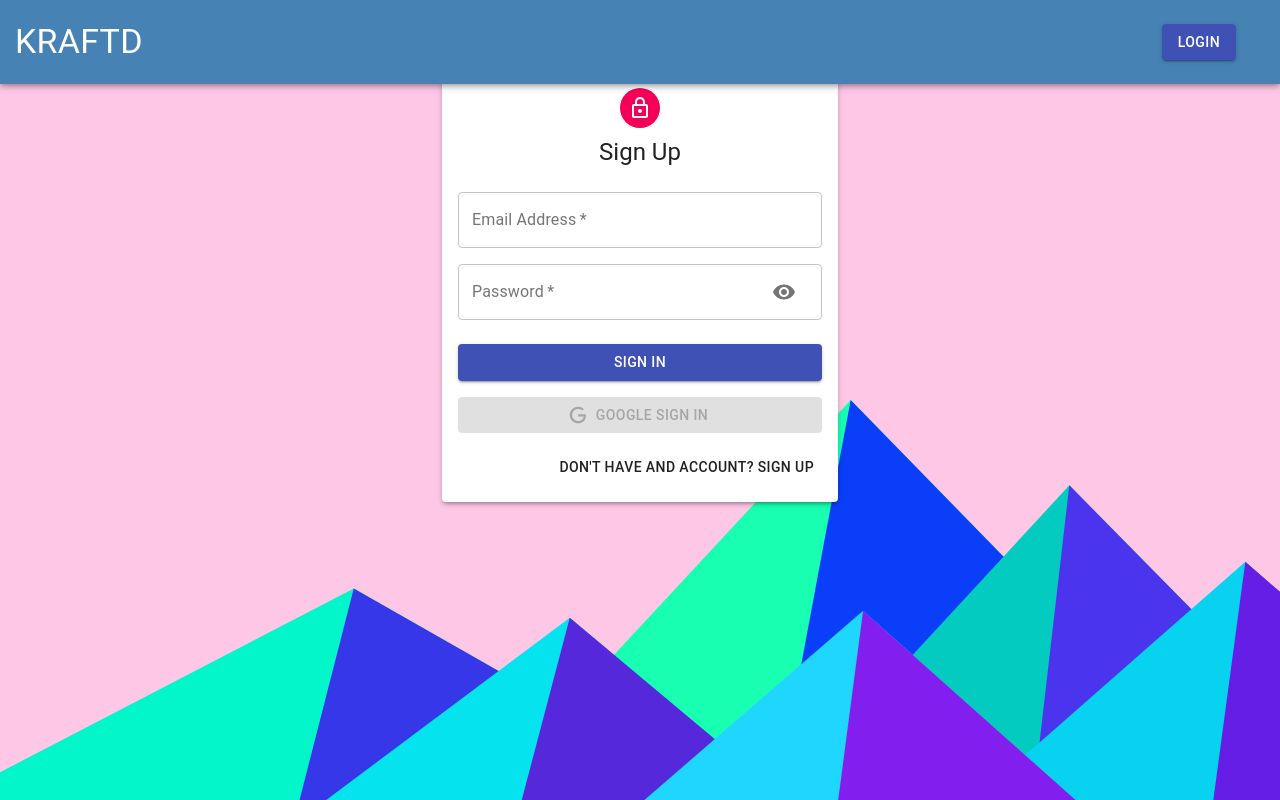
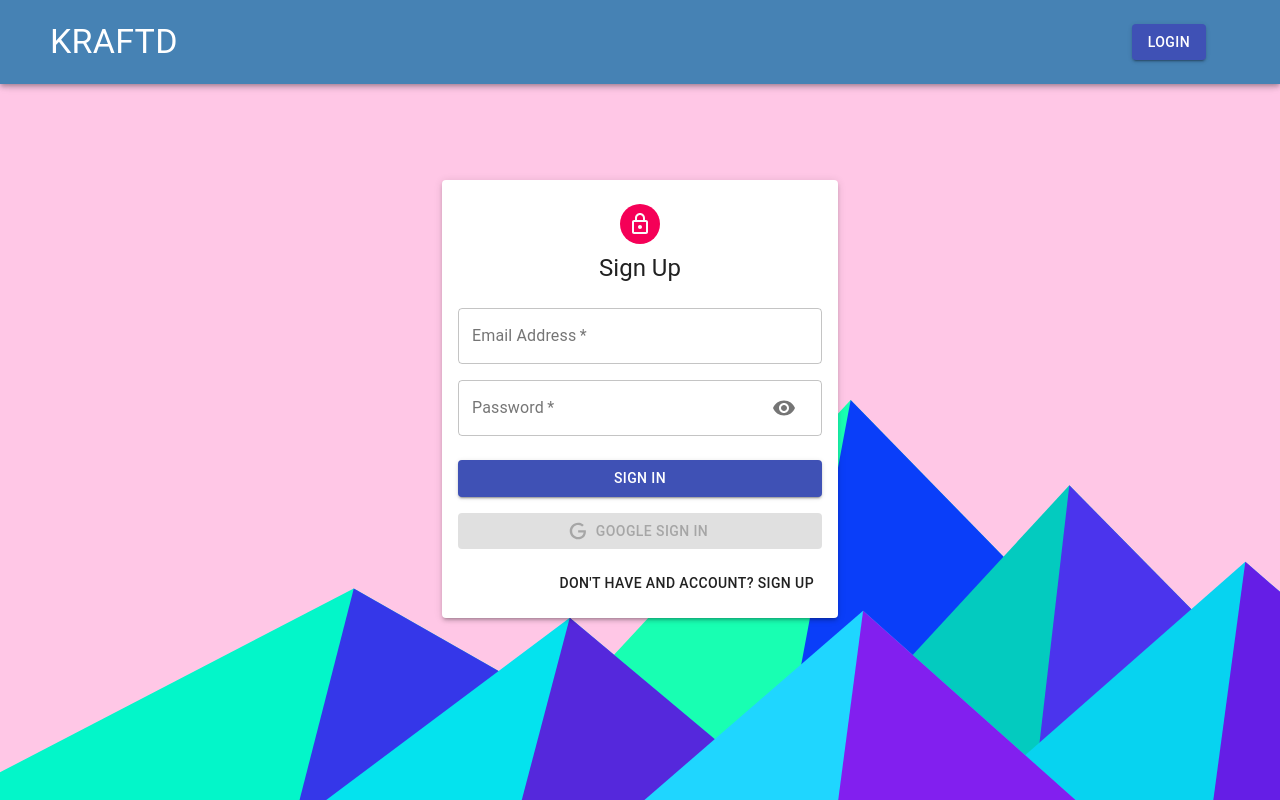
Before and after one commit to All4ara/KRAFTDProject, a React (Create React App) app in the folder client/: page /auth in a window 1280 px wide. Built offline with nearby package versions, Linux system fonts and the light colour scheme.

Commit message:
design fixes

```diff
--- a/client/src/components/Auth/Auth.js
+++ b/client/src/components/Auth/Auth.js
@@ -63,7 +63,7 @@
     }
 
     return (
-        <Container component="main" maxWidth="xs">
+        <Container component="main" maxWidth="xs" style={{marginTop: "180px"}}>
             <Paper className={classes.paper} elevation={3}>
                 <Avatar className={classes.avatar} >
                     <LockOutlinedIcon />
--- a/client/src/components/Home/Home.js
+++ b/client/src/components/Home/Home.js
@@ -19,7 +19,10 @@
     const [currentId, setCurrentId] = useState(null)
     const dispatch = useDispatch();
     const classes = useStyles();
-
+    const query = useQuery();
+    const history = useHistory();
+    const page = query.get('page') || 1;
+    const searchQuery = query.get('searchQuery');
 
     useEffect(() =>{
         dispatch(getPosts());
@@ -27,12 +30,12 @@
 
     return(
         <Grow in>
-        <Container>
-          <Grid className={classes.content} container justify="space-around" alignItems="stretch" spacing={3}>
-              <Grid className={classes.post} item xs={12} sm={6}>
+        <Container maxWidth="lg" style={{marginTop: '140px'}}>
+          <Grid className={classes.content} container justify="space-around" alignItems="stretch" spacing={3} className={classes.gridContainer}>
+              <Grid className={classes.post} item xs={12} sm={6} md={6}>
                   <Posts setCurrentId={setCurrentId}/>
               </Grid>
-              <Grid className={classes.form} item xs={12} sm={6} >
+              <Grid className={classes.form} item xs={12} sm={6} md={6}>
                   <Form currentId={currentId} setCurrentId={setCurrentId}/>
                   <Paper elevation={6}>
                     <Pagination />
--- a/client/src/components/Navbar/styles.js
+++ b/client/src/components/Navbar/styles.js
@@ -9,7 +9,7 @@
     flexDirection: 'row',
     justifyContent: 'space-between',
     alignItems: 'center',
-    padding: '10px 20px 10px 15px',
+    padding: '10px 50px',
   },
   heading: {
     color: 'white',
```
Also changed, not shown: 1 other file (tests, documents, lock files or other folders).
